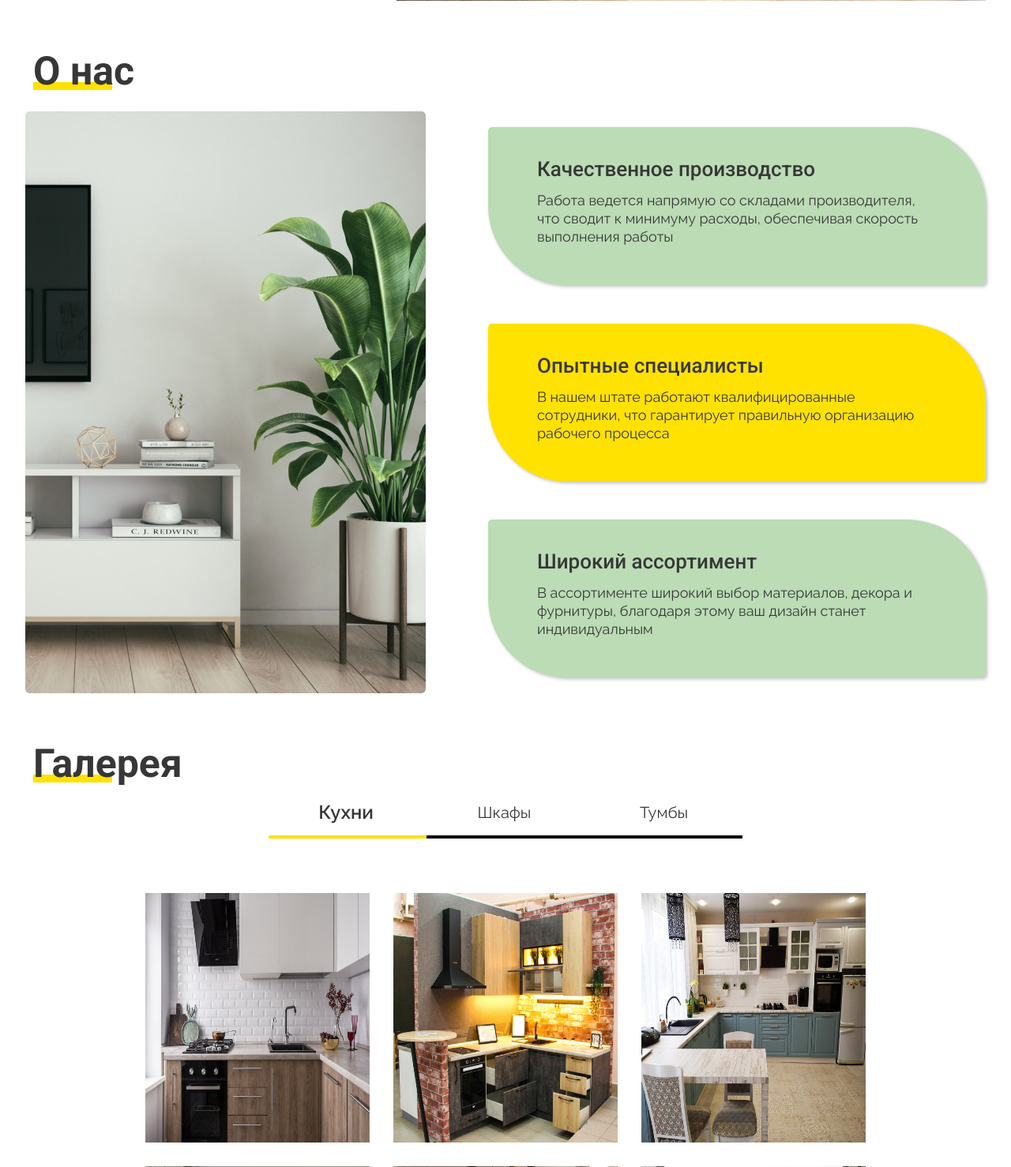
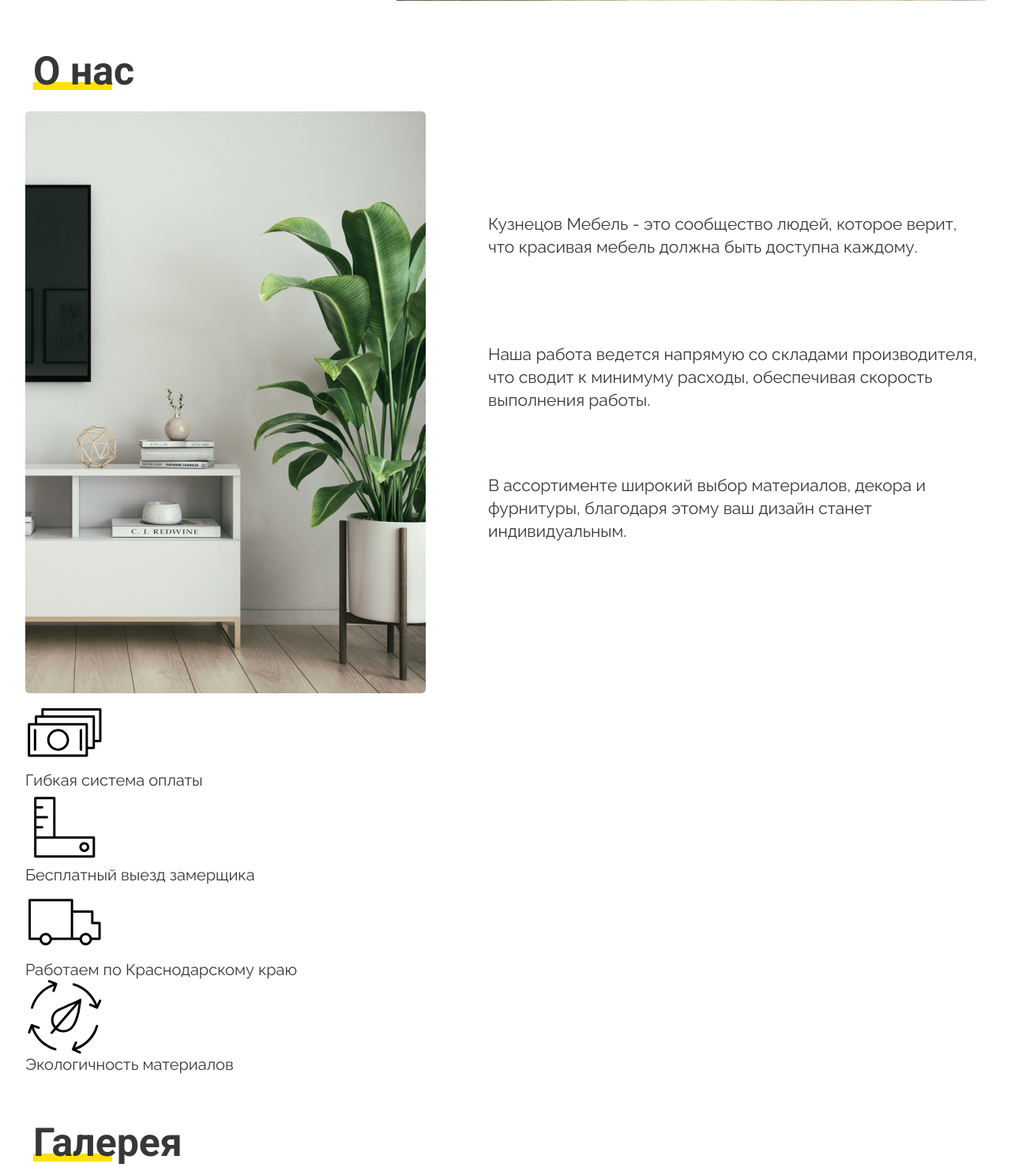
Before and after one commit to InBloom151/Kuznetsov_mebel, a Django app: page / in a window 1280 px wide. Shown: the part 574-2052 px from the top of the page at 79% size. Run offline with Django 4.2, Linux system fonts and the light colour scheme.

Commit message:
Перерботан блок about

```diff
--- a/showcase/templates/showcase/showcase.html
+++ b/showcase/templates/showcase/showcase.html
@@ -38,17 +38,32 @@
     <img src="{% static 'images/living_room.jpg' %}" alt="about_image" class="about-wrapper__image">
     <div class="about-wrapper__blocks about-blocks">
       <div class="about-blocks__block">
-        <h2 class="about-blocks__title">Качественное производство</h2>
-        <p class="about-blocks__text">Работа ведется напрямую со складами производителя, что сводит к минимуму расходы, обеспечивая скорость выполнения работы</p>
-      </div>
-      <div class="about-blocks__block about-blocks__block-diff-color">
-        <h2 class="about-blocks__title">Опытные специалисты</h2>
-        <p class="about-blocks__text">В нашем штате  работают квалифицированные сотрудники, что гарантирует правильную организацию рабочего процесса </p>
+        <p class="about-blocks__text">Кузнецов Мебель - это сообщество людей, которое верит, что красивая мебель должна быть доступна каждому. </p>
       </div>
       <div class="about-blocks__block">
-        <h2 class="about-blocks__title">Широкий ассортимент</h2>
-        <p class="about-blocks__text">В ассортименте широкий выбор материалов, декора и фурнитуры, благодаря этому ваш дизайн станет индивидуальным</p>
+        <p class="about-blocks__text">Наша работа ведется напрямую со складами производителя, что сводит к минимуму расходы, обеспечивая скорость выполнения работы. </p>
       </div>
+      <div class="about-blocks__block">
+        <p class="about-blocks__text">В ассортименте широкий выбор материалов, декора и фурнитуры, благодаря этому ваш дизайн станет индивидуальным.</p>
+      </div>
+    </div>
+  </div>
+  <div class="about-icons__wrapper">
+    <div class="about-icon__block">
+      <img src="{% static 'images/money-icon.svg' %}" alt="" class="about-icon__icon">
+      <h2 class="about-icon__text">Гибкая система оплаты</h2>
+    </div>
+    <div class="about-icon__block">
+      <img src="{% static 'images/line-icon.svg' %}" alt="" class="about-icon__icon">
+      <h2 class="about-icon__text">Бесплатный выезд замерщика</h2>
+    </div>
+    <div class="about-icon__block">
+      <img src="{% static 'images/car-icon.svg' %}" alt="" class="about-icon__icon">
+      <h2 class="about-icon__text">Работаем по Краснодарскому краю</h2>
+    </div>
+    <div class="about-icon__block">
+      <img src="{% static 'images/leave-icon.svg' %}" alt="" class="about-icon__icon">
+      <h2 class="about-icon__text">Экологичность материалов</h2>
     </div>
   </div>
 </div>
--- a/static/scss/_common.scss
+++ b/static/scss/_common.scss
@@ -252,8 +252,8 @@
     &__blocks {
       display: flex;
       flex-direction: column;
-      justify-content: space-between;
-      padding: 20px 0;
+      justify-content: space-around;
+      padding: 120px 0;
       @media (max-width: 843px) {
         padding: 0;
       }
@@ -263,15 +263,10 @@
 
     &__block {
       width: 630px;
-      height: 200px;
-      box-shadow: 2px 2px 4px rgba(0, 0, 0, 0.25);
-      border-radius: 5px 100px;
-      background-color: $mainColorMint;
-      padding: 36px 63px 44px 62px;
+      height: 150px;
       @media (min-width: 1920px) {
         width: 630px;
         height: 200px;
-        padding: 36px 63px 44px 62px;
       }
       @media (max-width: 1191px) {
         width: calc(400px + (630 - 400) * ((100vw - 768px) / (1191 - 768)));
@@ -287,38 +282,39 @@
       }
     }
 
-    &__block-diff-color {
-      background-color: $mainColorYellow;
-    }
-
-    &__title {
-      font-family: 'Roboto';
-      font-style: normal;
-      font-weight: 500;
-      font-size: calc(20px + (30 - 20) * ((100vw - 320px) / (1920 - 320)));
-      line-height: 35px;
-      margin-bottom: 10px;
-      @media (min-width: 1920px) {
-        font-size: 30px;
-        line-height: 35px;
-        margin-bottom: 10px;
-      }
-      @media (max-width: $mobile) {
-        line-height: 20px;
-        margin-bottom: 5px;
-      }
-    }
-
     &__text {
       font-weight: 400;
-      font-size: calc(15px + (20 - 15) * ((100vw - 320px) / (1920 - 320)));
-      line-height: 23px;
+      font-size: calc(15px + (25 - 15) * ((100vw - 320px) / (1920 - 320)));
+      line-height: 29px;
+      font-family: 'Raleway';
+      font-style: normal;
       @media (min-width: 1920px) {
-        font-size: 20px;
-        line-height: 23px;
+        font-size: 25px;
+        line-height: 29px;
       }
     }
   }
+
+  .about-icons {
+
+		&__wrapper {
+		}
+  }
+  .about-icon {
+
+      &__block {
+      }
+
+      &__icon {
+        width: 100px;
+        height: 100px;
+        color: $mainColorYellow;
+      }
+
+      &__text {
+      }
+  }
+
 
   //======GALERY=============================================================================
 
--- a/static/scss/css/style.css
+++ b/static/scss/css/style.css
@@ -395,8 +395,8 @@ body {
 .about-wrapper__blocks {
   display: flex;
   flex-direction: column;
-  justify-content: space-between;
-  padding: 20px 0;
+  justify-content: space-around;
+  padding: 120px 0;
 }
 @media (max-width: 843px) {
   .about-wrapper__blocks {
@@ -406,17 +406,12 @@ body {
 
 .about-blocks__block {
   width: 630px;
-  height: 200px;
-  box-shadow: 2px 2px 4px rgba(0, 0, 0, 0.25);
-  border-radius: 5px 100px;
-  background-color: #BBDCB5;
-  padding: 36px 63px 44px 62px;
+  height: 150px;
 }
 @media (min-width: 1920px) {
   .about-blocks__block {
     width: 630px;
     height: 200px;
-    padding: 36px 63px 44px 62px;
   }
 }
 @media (max-width: 1191px) {
@@ -437,42 +432,25 @@ body {
     padding: 30px 20px 40px 30px;
   }
 }
-.about-blocks__block-diff-color {
-  background-color: #FFE200;
-}
-.about-blocks__title {
-  font-family: "Roboto";
-  font-style: normal;
-  font-weight: 500;
-  font-size: calc(20px + 10 * (100vw - 320px) / 1600);
-  line-height: 35px;
-  margin-bottom: 10px;
-}
-@media (min-width: 1920px) {
-  .about-blocks__title {
-    font-size: 30px;
-    line-height: 35px;
-    margin-bottom: 10px;
-  }
-}
-@media (max-width: 47.99875em) {
-  .about-blocks__title {
-    line-height: 20px;
-    margin-bottom: 5px;
-  }
-}
 .about-blocks__text {
   font-weight: 400;
-  font-size: calc(15px + 5 * (100vw - 320px) / 1600);
-  line-height: 23px;
+  font-size: calc(15px + 10 * (100vw - 320px) / 1600);
+  line-height: 29px;
+  font-family: "Raleway";
+  font-style: normal;
 }
 @media (min-width: 1920px) {
   .about-blocks__text {
-    font-size: 20px;
-    line-height: 23px;
+    font-size: 25px;
+    line-height: 29px;
   }
 }
 
+.about-icon__icon {
+  width: 100px;
+  height: 100px;
+  color: #FFE200;
+}
 .galery__container {
   margin-top: 60px;
 }
```
Also changed, not shown: static/images/car-icon.svg (added), static/images/leave-icon.svg (added), static/images/line-icon.svg (added), static/images/money-icon.svg (added), 1 other file.
